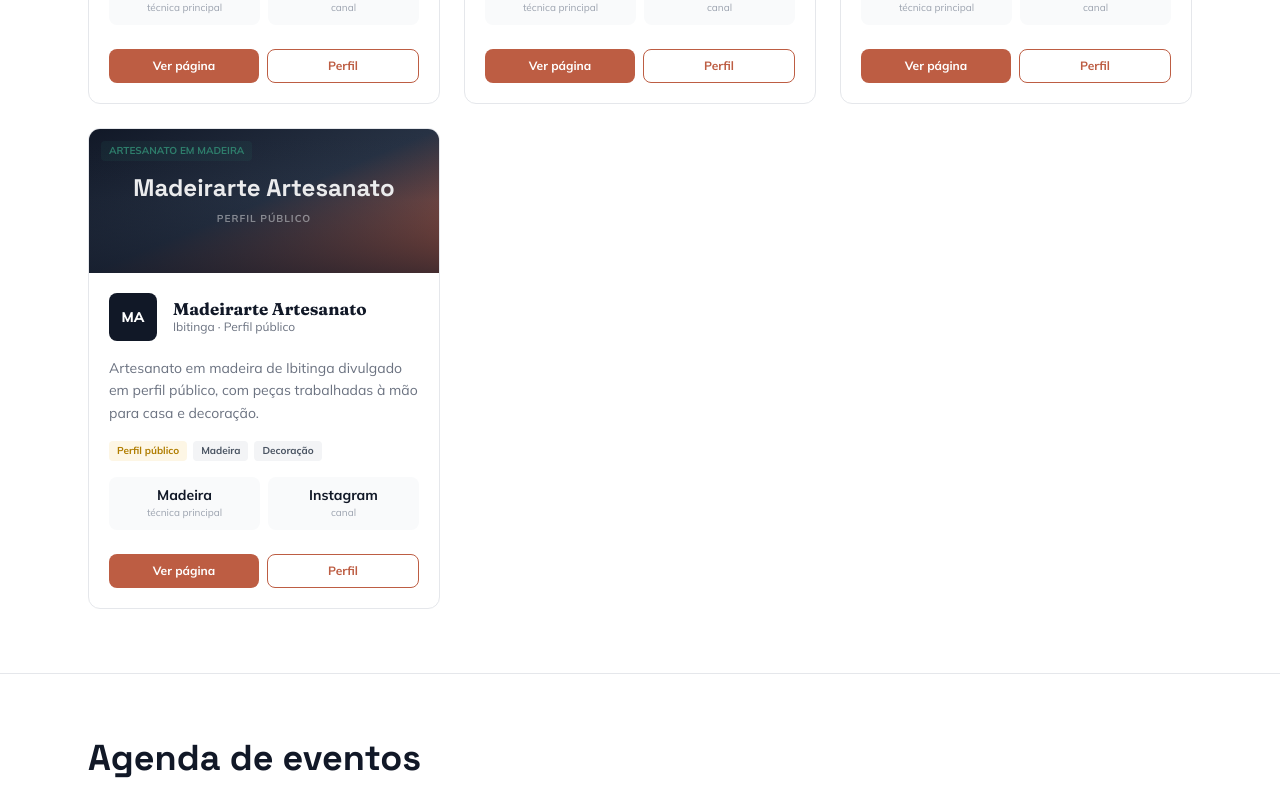
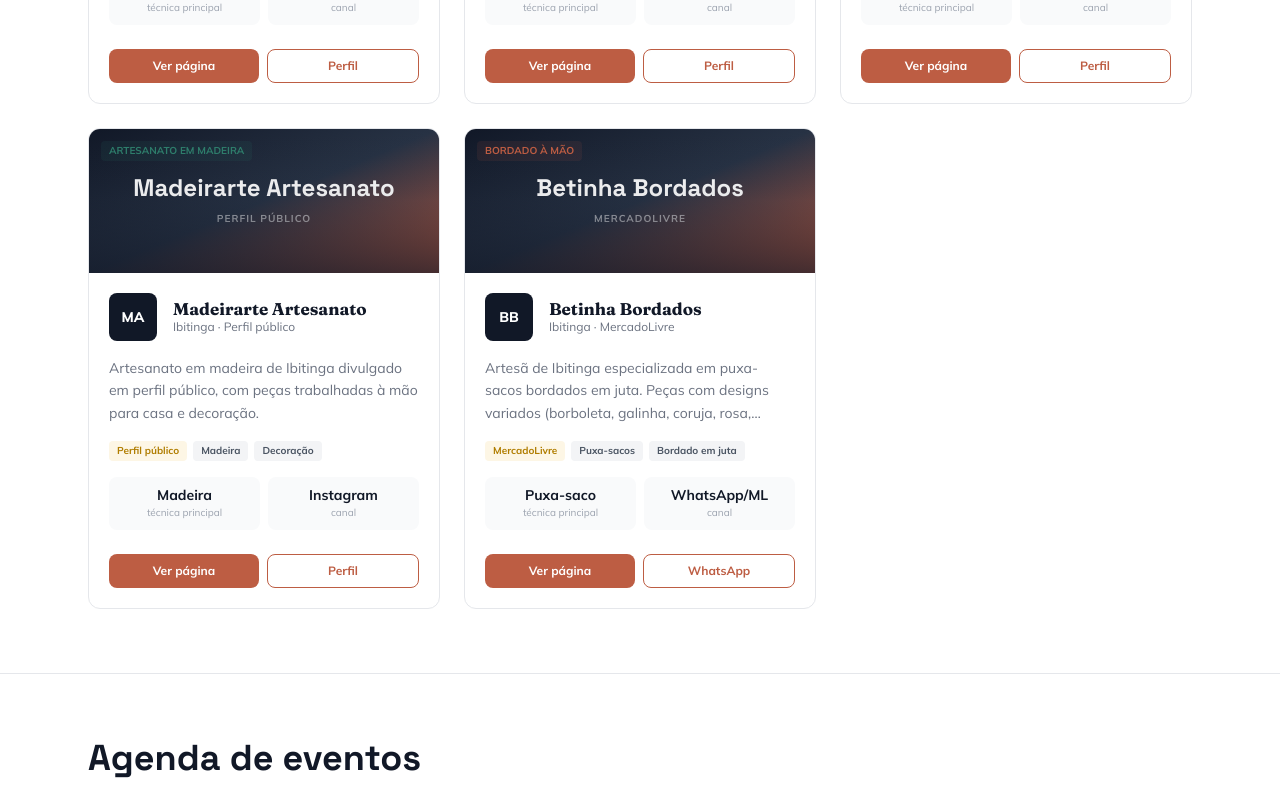
Before and after one commit to Pedro-Pizzi/ibitinga-ponto-a-ponto, a React (Vite) app: page / in a window 1280 px wide. Shown: the part 6460-7254 px from the top of the page. Built offline with nearby package versions, Linux system fonts and the light colour scheme.

Commit message:
feat(artesaos): adicionar Betinha Bordados — puxa-sacos bordados em juta - Artesã de Ibitinga especializada em puxa-sacos em juta com designs variados - Designs: borboleta, galinha, coruja, rosa, baleia - Produto: R$ 24,99, pronta entrega - Canal: WhatsApp + MercadoLivre - Destaque ativado

```diff
--- a/src/data/artesaos.js
+++ b/src/data/artesaos.js
@@ -146,6 +146,23 @@ export const artesaos = [
     produtosResumo: 'Madeira',
     canalResumo: 'Instagram',
     destaque: false,
+  },
+  {
+    id: 'betinha-bordados',
+    nome: 'Betinha Bordados',
+    tecnica: 'bordado',
+    descricao:
+      'Artesã de Ibitinga especializada em puxa-sacos bordados em juta. Peças com designs variados (borboleta, galinha, coruja, rosa, baleia) prontas para entrega.',
+    especialidades: ['Puxa-sacos', 'Bordado em juta', 'Decoração'],
+    bairro: 'Ibitinga',
+    whatsapp: '5516996168629',
+    catalogoUrl: 'https://lista.mercadolivre.com.br/bordados-ibitinga',
+    selo: 'MercadoLivre',
+    fonte: 'Busca pública e produto em MercadoLivre',
+    fonteUrl: 'https://lista.mercadolivre.com.br/bordados-ibitinga',
+    produtosResumo: 'Puxa-saco',
+    canalResumo: 'WhatsApp/ML',
+    destaque: true,
   },
 ]
 
```
